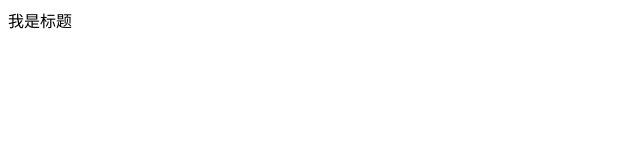
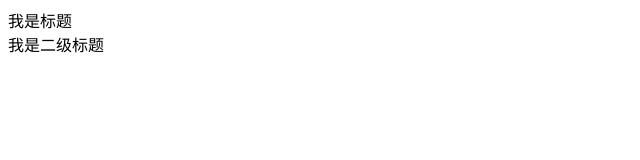
Before and after one commit to Reset257/repository, a plain HTML site: page index.html in a window 1280 px wide. Shown: the whole page, without its empty margins (0-640 px from the left). Drawn offline with Linux system fonts and the light colour scheme.

Commit message:
'增加控件'

```diff
--- a/index.html
+++ b/index.html
@@ -9,6 +9,7 @@
 <body>
     <div class="header">
         我是标题
+        <section>我是二级标题</section>
     </div>
 </body>
 </html>
```
